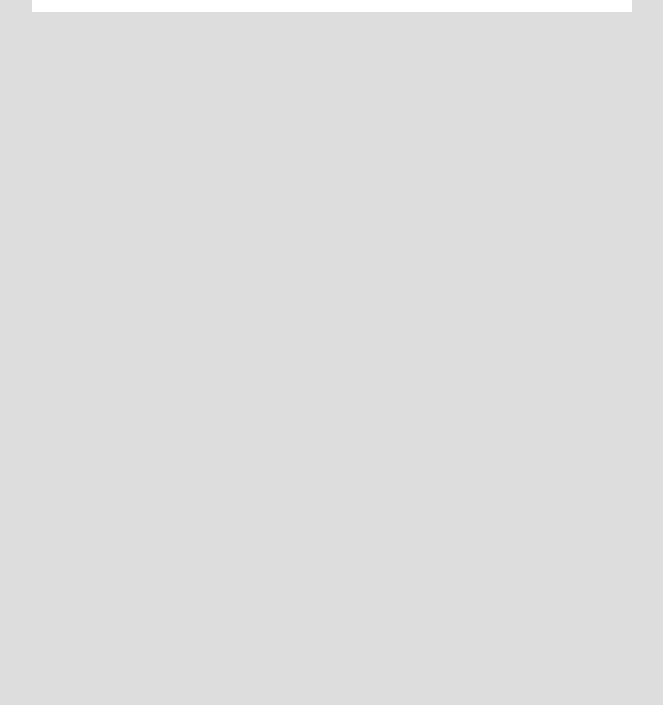
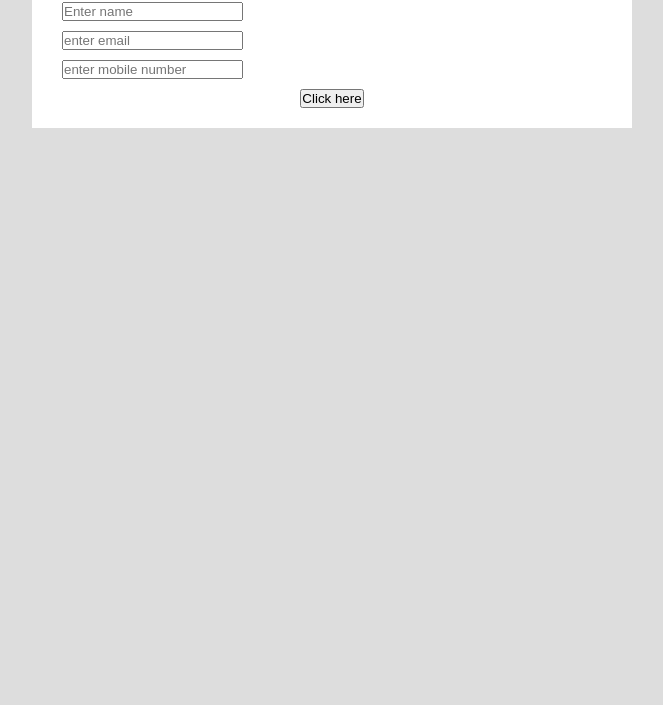
Before and after one commit to AshutoshKr1098/RegistrationForm-Regex-, a plain HTML site: page index.html in a window 1280 px wide. Shown: the part 95-800 px from the top of the page, without its empty margins (308-971 px from the left). Drawn offline with Linux system fonts and the light colour scheme.

Commit message:
Added login form

```diff
--- a/index.html
+++ b/index.html
@@ -9,6 +9,13 @@
 <body>
     <div class="container">
         <h1>Practising Branches in Git</h1>
+        <form action="#">
+            <input type="text" placeholder="Enter name">
+            <input type="text" placeholder="enter email">
+            <input type="text" placeholder="enter mobile number">
+
+            <button type="submit">Click here</button>
+        </form>
     </div>
 </body>
 </html>
--- a/style.css
+++ b/style.css
@@ -15,5 +15,9 @@ body{
     padding: 20px;
     text-align: center;
 }
+input{
+    display: block;
+    margin:10px;
+}
 
 /*Branching begins now*/
```
